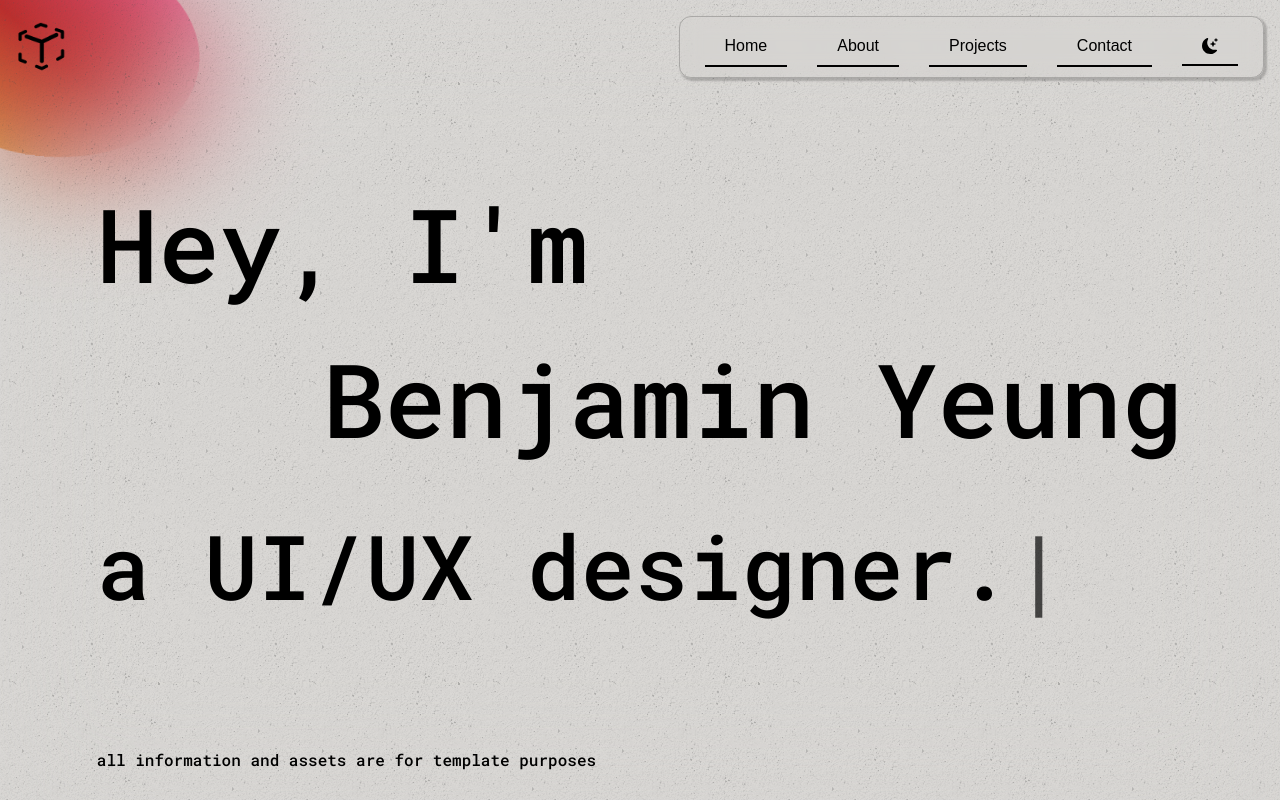
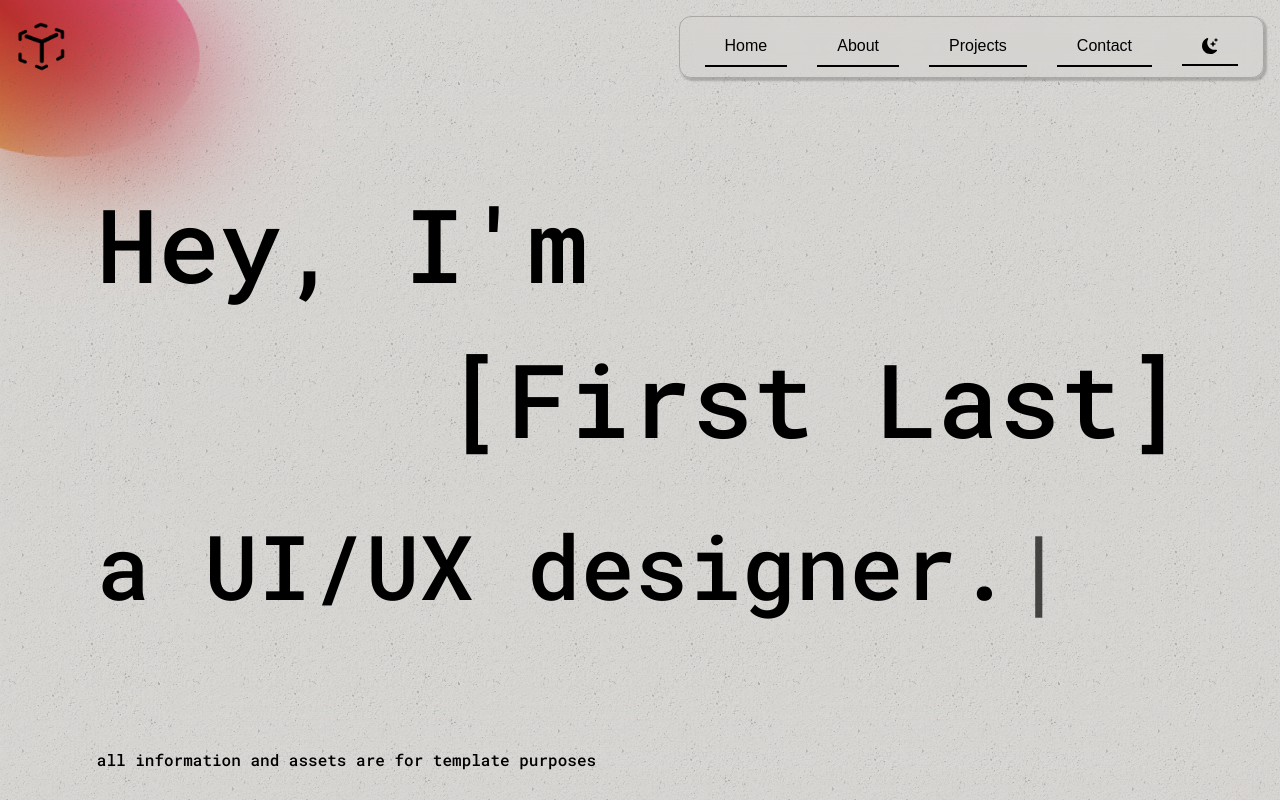
Before and after one commit to ben-yeung/portfolio-template, a Next.js app: page / in a window 1280 px wide. Shown: the top 800 px of the page. Built offline with nearby package versions, Linux system fonts and the light colour scheme.

Commit message:
reverted template

```diff
--- a/src/app/page.tsx
+++ b/src/app/page.tsx
@@ -36,7 +36,7 @@ export default function Home() {
       <div className={`${styles["section"]} ${styles["hero"]}`}>
         <div className={styles["hero-intro"]}>
           <motion.div className={styles["hero-first"]}>Hey, I'm</motion.div>
-          <motion.div className={styles["hero-last"]}>Benjamin Yeung</motion.div>
+          <motion.div className={styles["hero-last"]}>[First Last]</motion.div>
 
           <motion.div className={styles["typewriter"]}>
             <Typewriter
@@ -87,13 +87,11 @@ export default function Home() {
           <div className={styles["about-info-container"]}>
             <div className={styles["about-info"]}>
               <p>
-                I am a <span className={styles["highlight-text"]}>[Your Profession/Field]</span> with a strong passion for{" "}
-                <span className={styles["highlight-text"]}>[Your Field]</span>. I graduated from <span className={styles["highlight-text"]}>[Your School]</span> and have accrued
-                over <span className={styles["highlight-text"]}>[Your YOE]</span> years of experience in the industry.
+                I am a <span className={styles["highlight-text"]}>[Your Profession/Field]</span> with a strong passion for <span className={styles["highlight-text"]}>[Your Field]</span>. I graduated from <span className={styles["highlight-text"]}>[Your School]</span> and have accrued over{" "}
+                <span className={styles["highlight-text"]}>[Your YOE]</span> years of experience in the industry.
               </p>
               <p>
-                My approach to tackling projects is <span className={styles["highlight-text"]}>[Your Mamba Mentality / Philosophy]</span>, always striving to develop impactful and
-                innovative solutions.
+                My approach to tackling projects is <span className={styles["highlight-text"]}>[Your Mamba Mentality / Philosophy]</span>, always striving to develop impactful and innovative solutions.
               </p>
               <p>
                 Outside of programming I really enjoy <span className={styles["highlight-text"]}>[Your Interests]</span>, which fuels my creativity and keeps me inspired.
```
